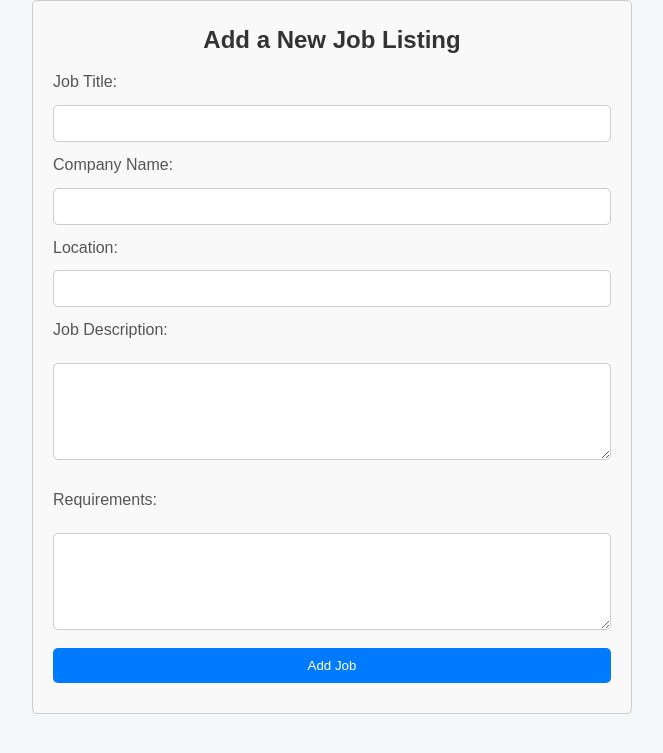
After one commit to kitmanguiat/JobConnect-Online-Employment-Portal, a PHP site: page /addjob.html in a window 1280 px wide. The commit adds this page. Shown: the top 753 px of the page, without its empty margins (308-971 px from the left). Run offline with PHP 8.4, Linux system fonts and the light colour scheme; a stand-in replaces the project's code that opens the database connection.

Commit message:
first commit

```diff
--- /dev/null
+++ b/addjob.html
@@ -0,0 +1,31 @@
+<!DOCTYPE html>
+<html lang="en">
+<head>
+    <meta charset="UTF-8">
+    <title>Add Job | JobConnect</title>
+    <link rel="stylesheet" href="styles.css">
+</head>
+<body>
+    <div class="add-job-container">
+        <h2>Add a New Job Listing</h2>
+        <form action="add-job.php" method="POST">
+            <label for="title">Job Title:</label>
+            <input type="text" name="title" required>
+
+            <label for="company">Company Name:</label>
+            <input type="text" name="company" required>
+
+            <label for="location">Location:</label>
+            <input type="text" name="location" required>
+
+            <label for="description">Job Description:</label>
+            <textarea name="description" rows="5" required></textarea>
+
+            <label for="requirements">Requirements:</label>
+            <textarea name="requirements" rows="5" required></textarea>
+
+            <button type="submit">Add Job</button>
+        </form>
+    </div>
+</body>
+</html>
--- a/styles.css
+++ b/styles.css
@@ -307,3 +307,90 @@ button:hover {
 .contact-container button:hover {
     background-color: #0056b3;
 }
+
+/* Job Listings Styles */
+
+.job-listings-container {
+    max-width: 800px;
+    margin: 0 auto;
+    padding: 20px;
+    background-color: #f9f9f9;
+    border: 1px solid #ccc;
+    border-radius: 5px;
+}
+
+.job-listings-container h2 {
+    text-align: center;
+}
+
+.search-filter {
+    display: flex;
+    justify-content: space-between;
+    margin-bottom: 20px;
+}
+
+.search-filter input, .search-filter select {
+    padding: 10px;
+    width: 45%;
+}
+
+.job-listing {
+    padding: 15px;
+    border-bottom: 1px solid #ddd;
+}
+
+.job-listing h3 {
+    color: #333;
+    margin: 0;
+}
+
+.job-listing p {
+    color: #666;
+}
+
+/* Add Job Form Styles */
+
+.add-job-container {
+    max-width: 600px;
+    margin: 0 auto;
+    padding: 20px;
+    background-color: #f9f9f9;
+    border: 1px solid #ccc;
+    border-radius: 5px;
+}
+
+.add-job-container h2 {
+    text-align: center;
+    color: #333;
+}
+
+.add-job-container label {
+    margin-top: 10px;
+    display: block;
+    color: #555;
+}
+
+.add-job-container input,
+.add-job-container textarea {
+    width: 100%;
+    padding: 10px;
+    margin: 10px 0;
+    border: 1px solid #ccc;
+    border-radius: 5px;
+    box-sizing: border-box;
+}
+
+.add-job-container button {
+    width: 100%;
+    padding: 10px;
+    background-color: #007bff;
+    color: white;
+    border: none;
+    border-radius: 5px;
+    cursor: pointer;
+    transition: background-color 0.3s;
+}
+
+.add-job-container button:hover {
+    background-color: #0056b3;
+}
```
Also changed, not shown: final_project.php (+27 -0 lines), front_end.html (+4 -4 lines), front_end_jobseeker.html (added, +65 -0 lines), joblisting.html (+66 -0 lines), front_end_employer.html (added).
